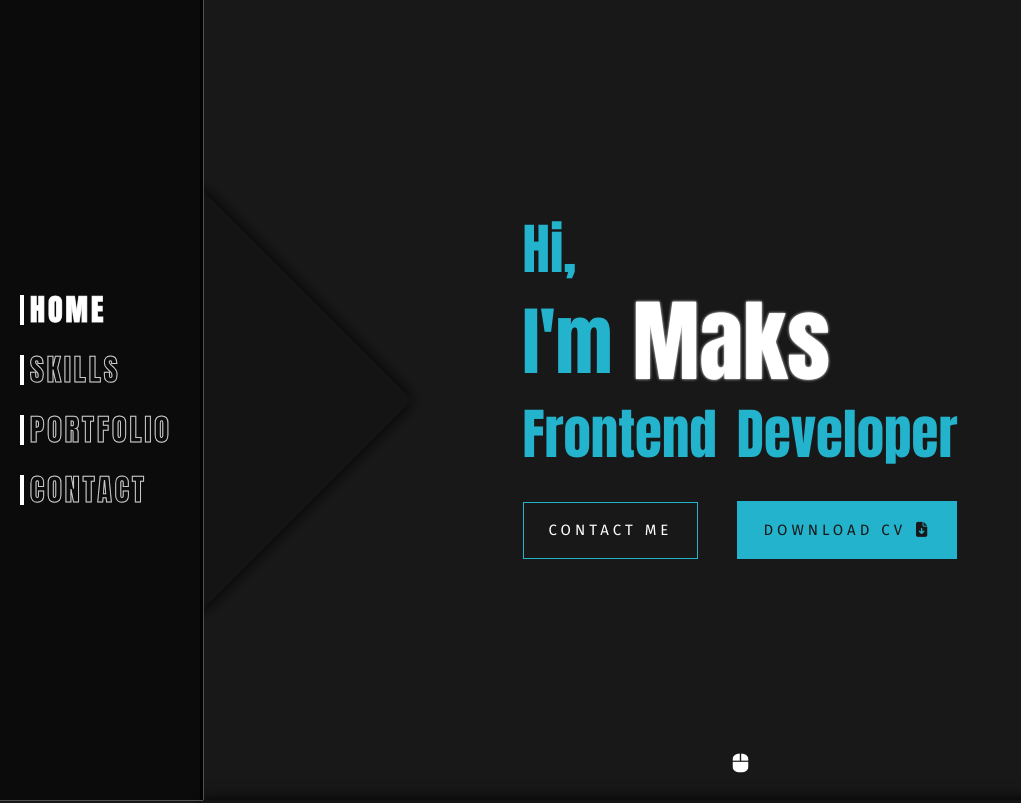
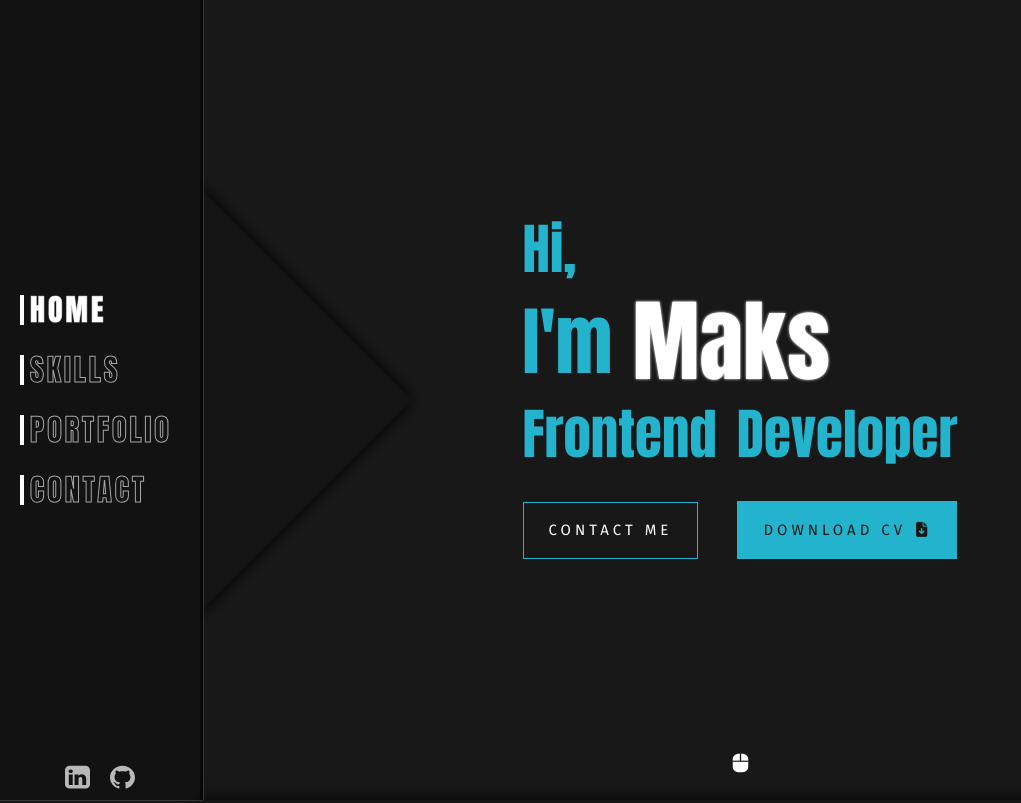
Before and after one commit to MaksMalik/Portfolio, a React (Create React App) app: page / in a window 1280 px wide. Shown: the top 803 px of the page, without its empty margins (0-1021 px from the left). Built offline with nearby package versions, Linux system fonts and the light colour scheme.

Commit message:
Add github and linkedin links to navbar

```diff
--- a/src/Components/NavBar/NavBar.css
+++ b/src/Components/NavBar/NavBar.css
@@ -14,8 +14,7 @@
 
 ul {
   width: 200px;
-  background-color: rgba(3, 3, 3, 0.342);
-
+  background-color: rgba(3, 3, 3, 0.212);
   border-right: 3px solid rgba(0, 0, 0, 0.548);
   box-shadow: 0 0 1px rgba(255, 255, 255, 0.808);
   height: 100vh;
@@ -65,6 +64,46 @@ ul li a:hover::before {
   color: white;
 }
 
+
+.Navbar__icons {
+  width: 200px;
+  display: flex;
+  height: 100vh;
+  align-items: flex-end;
+  position: fixed;
+  justify-content: center;
+  justify-items: center;
+}
+
+.Navbar__icon {
+  margin: 10px;
+  height: 25px;
+  width: 25px;
+  cursor: pointer;
+  background-size: contain;
+  background-repeat: no-repeat;
+  transition-duration: 300ms;
+  opacity: 0.7;
+}
+
+.icon1 {
+  background-image: url("./images/linkedin.svg");
+}
+
+.icon2 {
+  background-image: url("./images/github.svg");
+}
+
+.icon1:hover {
+  opacity: 1;
+}
+
+.icon2:hover {
+  opacity: 1;
+}
+
+
+
 @media only screen and (max-width: 1000px) {
   ul {
     width: 100vw;
@@ -80,11 +119,42 @@ ul li a:hover::before {
   ul li a:hover::before {
     width: 65%;
   }
+
+  .Navbar__icons {
+    width: 100vw;
+    height: 50px;
+    align-items: center;
+    justify-content: flex-end;
+  }
+
+
+
+  .icon2 {
+    margin: 0 20px 0 0;
+  }
 }
 
 @media only screen and (max-width: 768px) {
   .PC{
     display: none;
+  }
+
+  .Navbar__icons {
+    max-width: 300px;
+    align-items: center;
+    justify-content: center;
+    margin: 0px;
+    position: absolute;
+    bottom: -50px;
+
+  }
+
+  .icon1 {
+    margin: 0;
+  }
+
+  .icon2 {
+    margin: 0;
   }
 
   .navbarM {
--- a/src/Components/NavBar/NavBar.js
+++ b/src/Components/NavBar/NavBar.js
@@ -51,24 +51,13 @@ export default function NavBar() {
           <a className="link" href='#CONTACT' data-text="&nbsp;CONTACT">&nbsp;CONTACT&nbsp;&nbsp;&nbsp;</a>
         </li>
       </ul>
+      <div className='Navbar__icons'>
+          <a href='https://www.linkedin.com/in/maksmalik' target="_blank" rel="noreferrer"><div className='Navbar__icon icon1'></div></a>
+          <a href='https://github.com/MaksMalik' target="_blank" rel="noreferrer"><div className='Navbar__icon icon2'></div></a>
+      </div>
     </div>
 
-    <div className='NavBar PC'>
-      <ul>
-        <li>
-          <a className="link active" href='#HOME' data-text="&nbsp;HOME">&nbsp;HOME&nbsp;</a>
-        </li>
-        <li>
-          <a className="link" href='#SKILLS' data-text="&nbsp;SKILLS">&nbsp;SKILLS&nbsp;&nbsp;</a>
-        </li>
-        <li>
-          <a className="link" href='#PORTFOLIO' data-text="&nbsp;PORTFOLIO">&nbsp;PORTFOLIO&nbsp;&nbsp;&nbsp;&nbsp;</a>
-        </li>
-        <li>
-          <a className="link" href='#CONTACT' data-text="&nbsp;CONTACT">&nbsp;CONTACT&nbsp;&nbsp;&nbsp;</a>
-        </li>
-      </ul>
-    </div>
+
 
 
       <nav className="navbarM">
@@ -92,6 +81,12 @@ export default function NavBar() {
               <li>
                 <a className="link" href='#CONTACT' data-text="&nbsp;CONTACT">&nbsp;CONTACT&nbsp;&nbsp;&nbsp;</a>
               </li>
+              <li>
+                <div className='Navbar__icons'>
+                  <a href='https://www.linkedin.com/in/maksmalik' target="_blank" rel="noreferrer"><div className='Navbar__icon icon1'></div></a>
+                  <a href='https://github.com/MaksMalik' target="_blank" rel="noreferrer"><div className='Navbar__icon icon2'></div></a>
+                </div>
+              </li>
             </ul>
         </div>
       </nav>
```
Also changed, not shown: src/Components/NavBar/images/github.svg (added), src/Components/NavBar/images/linkedin.svg (added). Lines whose indentation alone changed are shown as unchanged.
